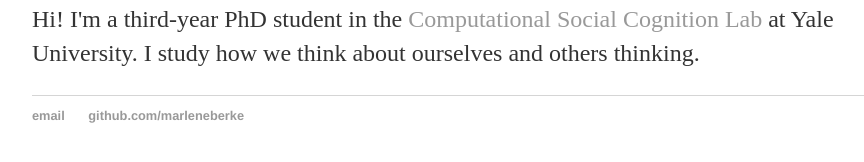
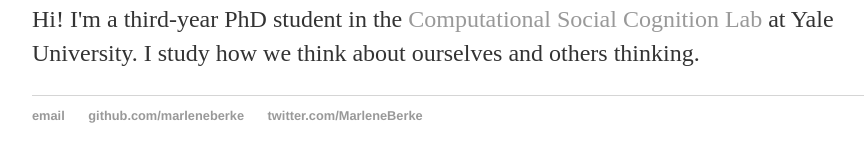
Before and after one commit to marleneberke/marleneberke.github.io, a Jekyll site: the page built from index.html, in a window 1280 px wide. Shown: the part 194-356 px from the top of the page, without its empty margins (160-1024 px from the left). Built offline with Jekyll 4.4.1, drawn with Linux system fonts in a browser that asks for light colours.

Commit message:
Update default.html

```diff
--- a/_layouts/default.html
+++ b/_layouts/default.html
@@ -22,6 +22,7 @@
 	    		<ul>
 	        		<li><a href="mailto:marlene.berke@yale.edu">email</a></li>
 	        		<li><a href="https://github.com/marleneberke">github.com/marleneberke</a></li>
+				<li><a href="https://twitter.com/MarleneBerke">twitter.com/MarleneBerke</a></li>
 				</ul>
 			</footer>
 		</body>
```
